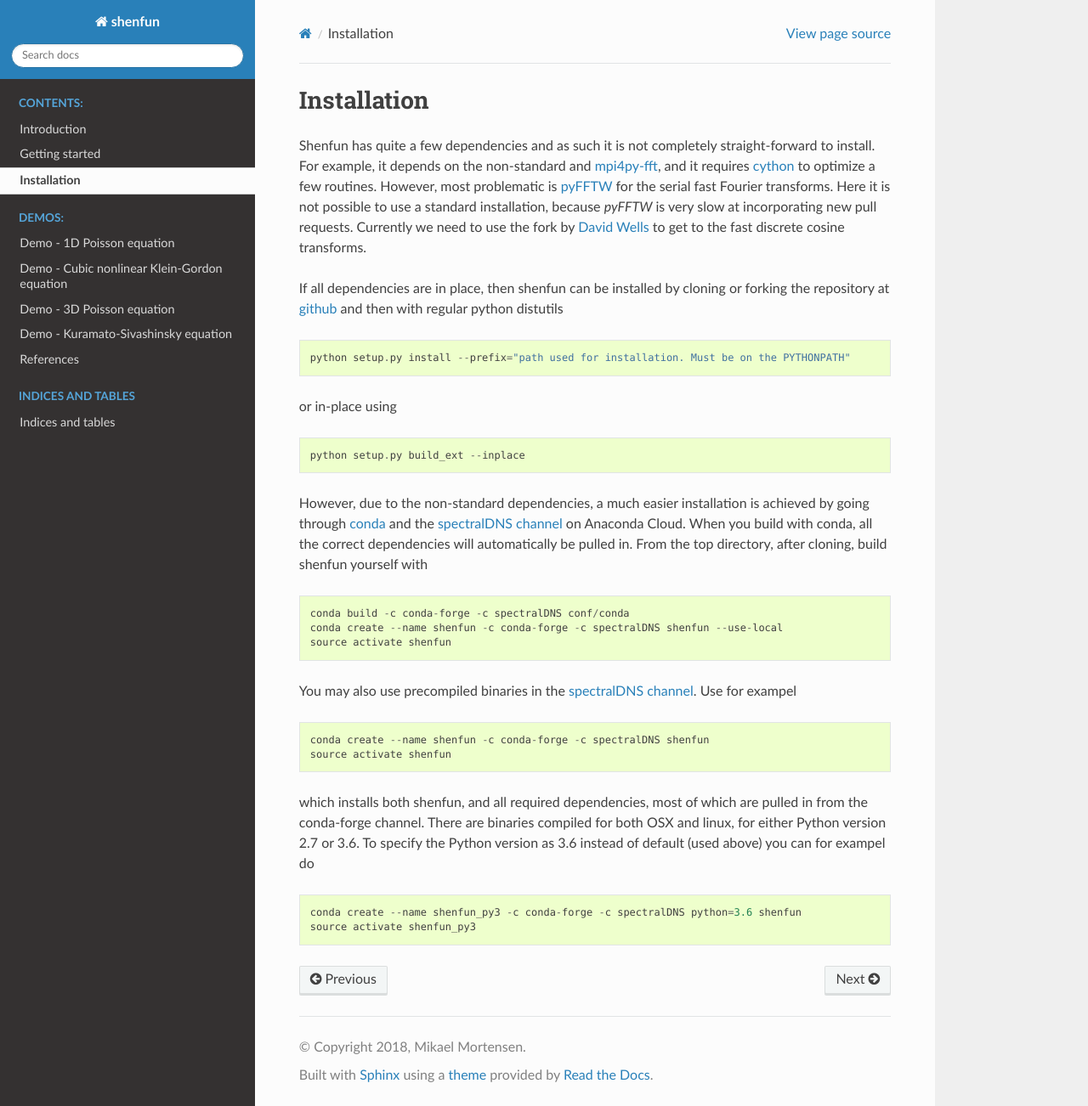
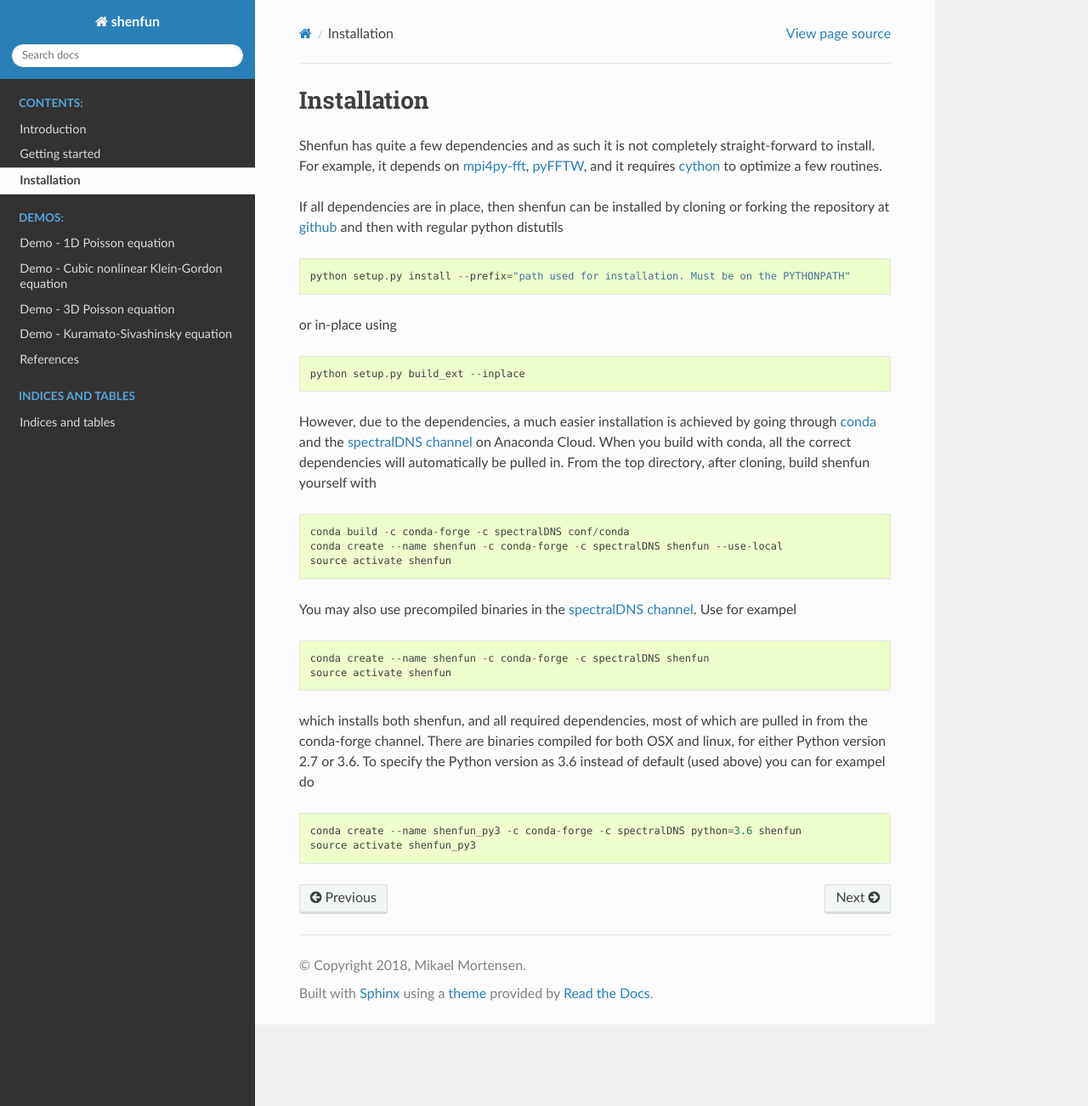
Before and after one commit to spectralDNS/shenfun, a Sphinx documentation site: the page built from docs/source/installation.rst, in a window 1280 px wide and 1302 px high. Shown: the whole window at 85% size. Built offline with Sphinx 7.4.7 and the Read the Docs theme 2.0.0, drawn with Linux system fonts in a browser that asks for light colours.

```diff
--- a/docs/source/installation.rst
+++ b/docs/source/installation.rst
@@ -2,13 +2,9 @@
 ============
 
 Shenfun has quite a few dependencies and as such it is not completely
-straight-forward to install. For example, it depends on the non-standard
-and `mpi4py-fft`_, and it requires `cython`_ to optimize a
-few routines. However, most problematic is `pyFFTW`_ for the serial fast
-Fourier transforms. Here it is not possible to use a standard installation,
-because *pyFFTW* is very slow at incorporating new pull requests. Currently
-we need to use the fork by `David Wells`_ to get to the fast discrete
-cosine transforms.
+straight-forward to install. For example, it depends on `mpi4py-fft`_,
+`pyFFTW`_, and it requires `cython`_ to optimize a
+few routines.
 
 If all dependencies are in place, then shenfun can be installed by cloning
 or forking the repository at `github`_ and then with regular python distutils
@@ -23,7 +19,7 @@
 
     python setup.py build_ext --inplace
 
-However, due to the non-standard dependencies, a much easier installation is
+However, due to the dependencies, a much easier installation is
 achieved by going through `conda`_ and the `spectralDNS channel`_ on Anaconda
 Cloud. When you build with conda, all the correct dependencies will automatically
 be pulled in. From the top directory, after cloning, build shenfun yourself with
@@ -56,6 +52,5 @@
 .. _mpi4py-fft: https://bitbucket.org/mpi4py/mpi4py-fft
 .. _cython: http://cython.org
 .. _pyFFTW: https://github.com/pyFFTW/pyFFTW
-.. _David Wells: https://github.com/drwells/pyFFTW/tree/r2r-try-two
 .. _spectralDNS channel: https://anaconda.org/spectralDNS
 .. _conda: https://conda.io/docs/
```
Also changed, not shown: 5 other files.
